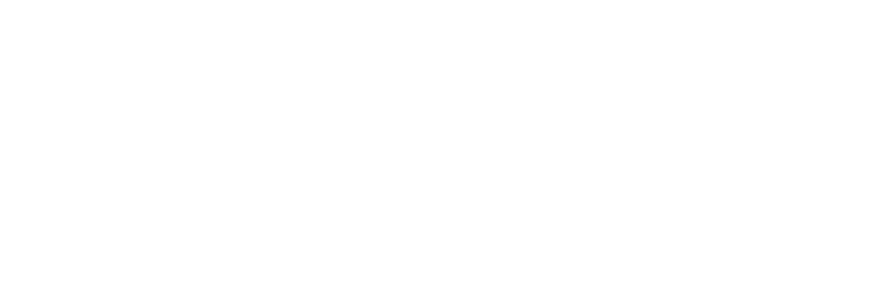
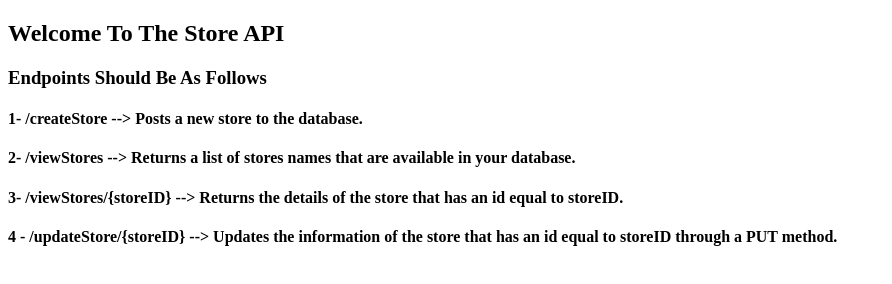
Before and after one commit to MostafaMhmod/simple-express-api, a website: page public/index.html in a window 1280 px wide. Shown: the whole page, without its empty margins (0-892 px from the left). Drawn offline with Linux system fonts and the light colour scheme.

Commit message:
Updated Index.html

```diff
--- a/public/index.html
+++ b/public/index.html
@@ -1,12 +1,23 @@
 <!DOCTYPE html>
 <html lang="en">
+
 <head>
     <meta charset="UTF-8">
     <meta name="viewport" content="width=Stores, initial-scale=1.0">
     <meta http-equiv="X-UA-Compatible" content="ie=edge">
     <title>Stores</title>
 </head>
+
 <body>
 
+    <h2>Welcome To The Store API </h4>
+    <h3>Endpoints Should Be As Follows</h3>
+    <h4>1- /createStore --> Posts a new store to the database.</h2>
+    <h4>2- /viewStores --> Returns a list of stores names that are available in your database.</h2>
+    <h4>3- /viewStores/{storeID} --> Returns the details of the store that has an id equal to storeID.</h2>
+    <h4>4 - /updateStore/{storeID} --> Updates the information of the store that has an id equal to storeID through a PUT method.</h3>
+
+
 </body>
+
 </html>
```
Also changed, not shown: package.json (+4 -4 lines).
